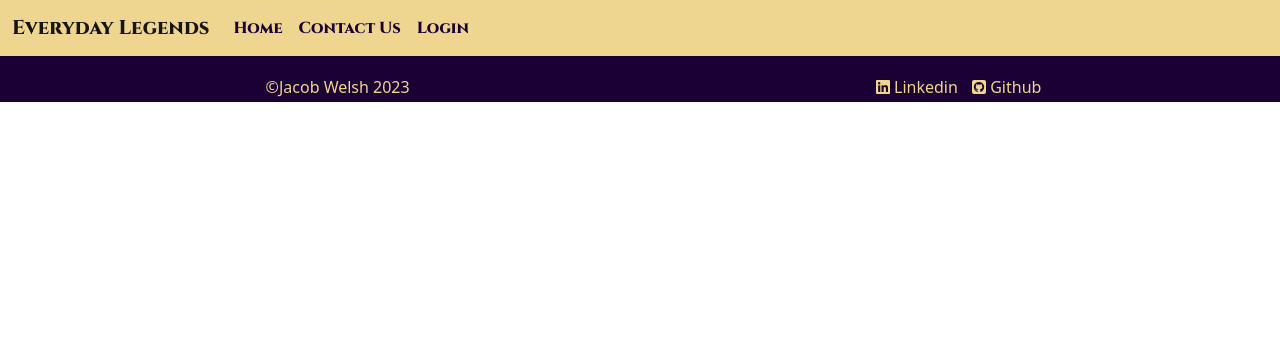
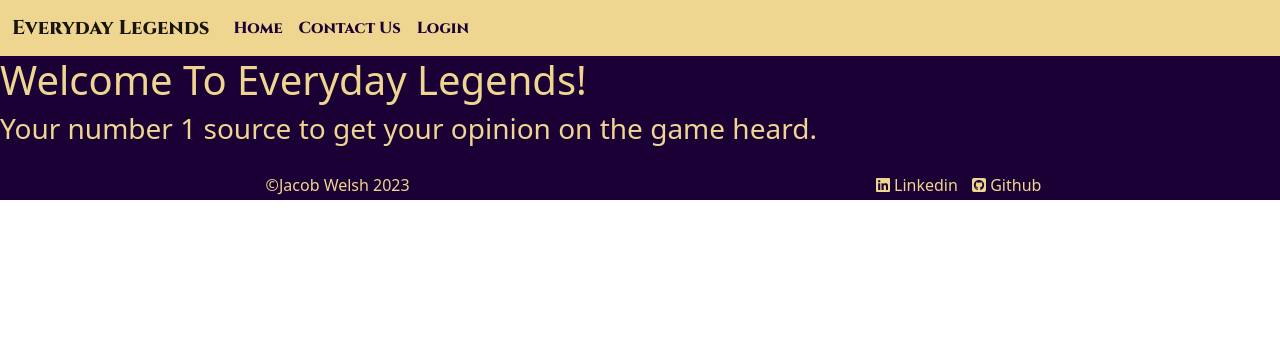
Before and after one commit to Welshy92/everyday-legends, a Django app: page / in a window 1280 px wide. Shown: the top 356 px of the page. Run offline with Django 3.2, Linux system fonts and the light colour scheme; data that the repository does not hold is empty; some libraries are stand-ins or nearby versions.

Commit message:
Add headers to index.html

```diff
--- a/templates/index.html
+++ b/templates/index.html
@@ -1,7 +1,8 @@
 {% extends "base.html" %}
 
 {% block content %}
-
+<h1>Welcome To Everyday Legends!</h1>
+<h3>Your number 1 source to get your opinion on the game heard.</h3>
 
 <div class="container-fluid">
     <div class="row">
```
